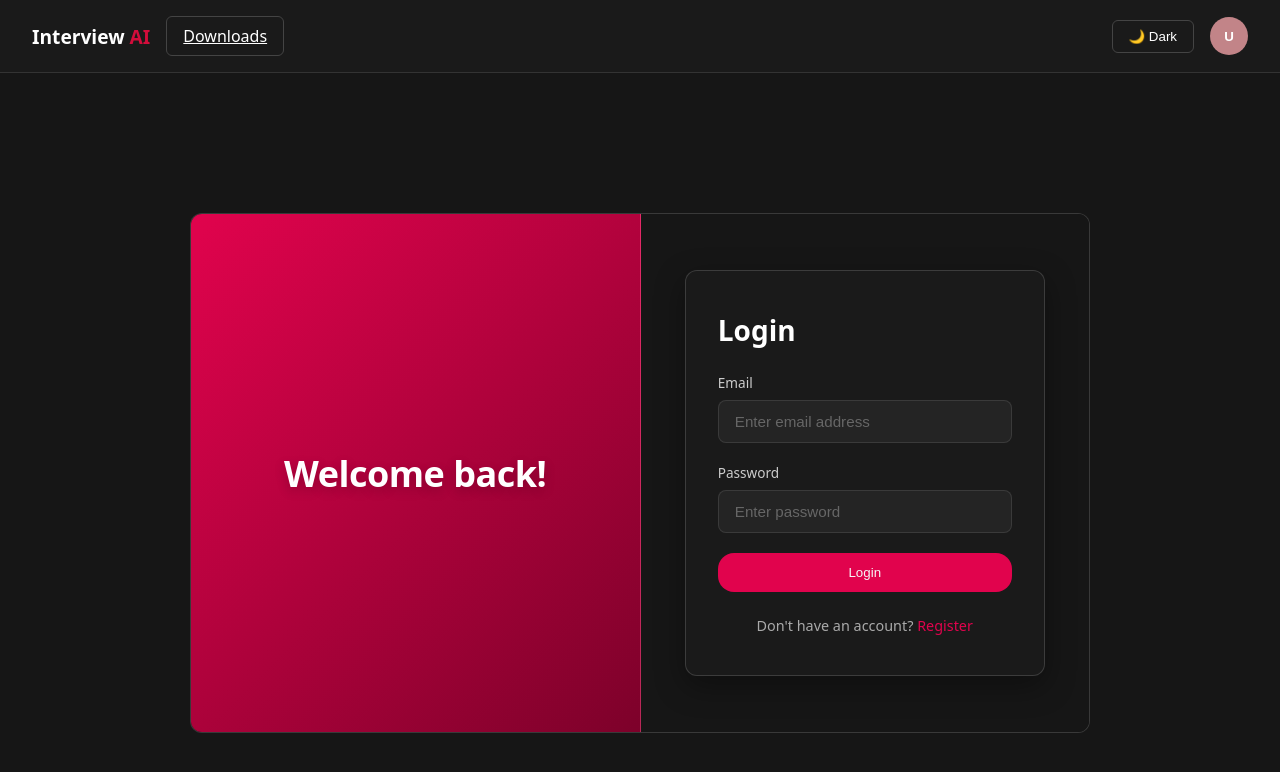
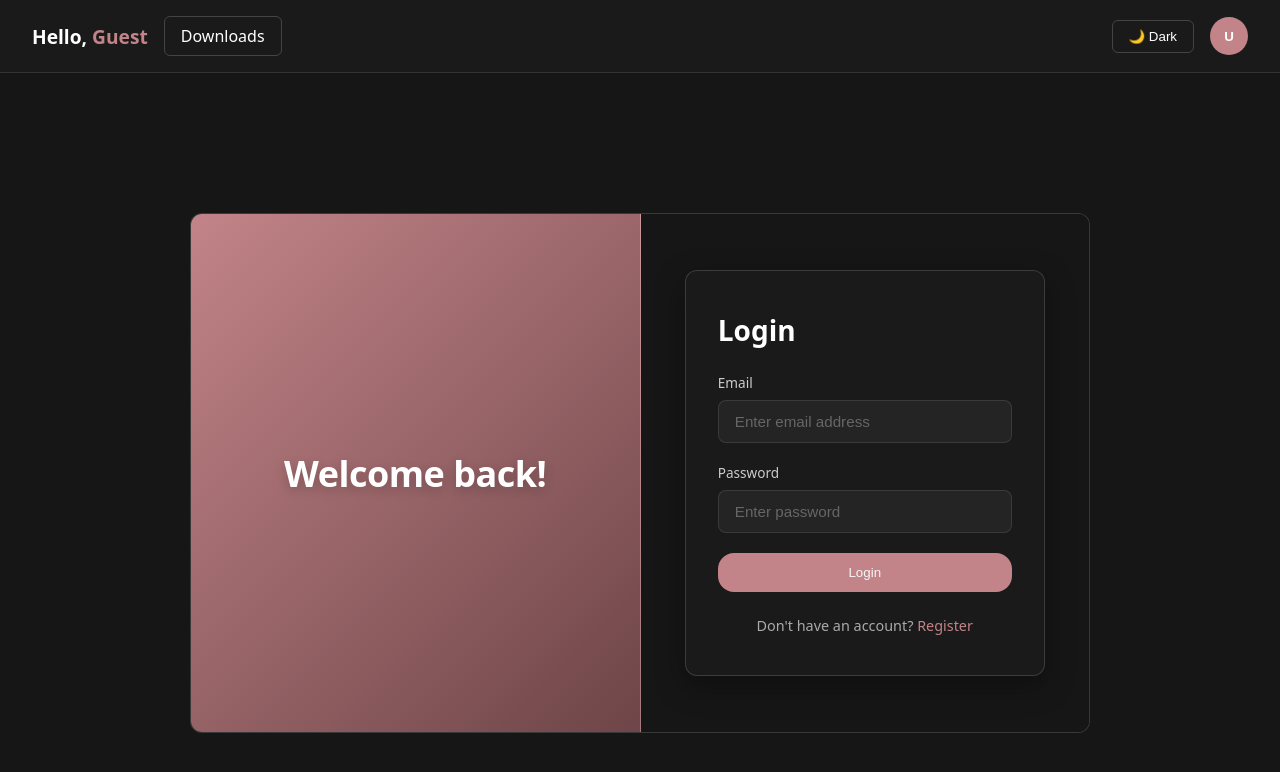
Before and after one commit to tanushree-Patel/AI-Powered-Job-Preparation-Interview-Platform, a React app in the folder frontend/: page /login in a window 1280 px wide. Shown: the top 772 px of the page. Built offline with nearby package versions, Linux system fonts and the light colour scheme; no server answers; the HTML template or start-up script is replaced by a standard one.

Commit message:
Fix navbar crash and change color theme to match website design

```diff
--- a/frontend/src/features/auth/auth.form.scss
+++ b/frontend/src/features/auth/auth.form.scss
@@ -4,18 +4,20 @@ main {
     display: flex;
     align-items: center;
     justify-content: center;
-    background-color: #161616;
+    background-color: var(--auth-bg);
     padding: 1.5rem;
+    transition: background-color 0.2s ease;
 
     .auth-box {
         display: flex;
         width: 100%;
         max-width: 900px;
         min-height: 520px;
-        border: 1px solid rgba(255, 255, 255, 0.15);
+        border: 1px solid var(--auth-box-border);
         border-radius: 12px;
         overflow: hidden;
-        background-color: #161616;
+        background-color: var(--auth-box-bg);
+        transition: background-color 0.2s ease, border-color 0.2s ease;
 
         @media (max-width: 768px) {
             flex-direction: column;
@@ -26,17 +28,18 @@ main {
 
     .auth-left {
         flex: 1;
-        background: linear-gradient(135deg, #e1034d 0%, #7d012a 100%);
+        background: linear-gradient(135deg, #c28488 0%, #6e4548 100%);
         display: flex;
         align-items: center;
         justify-content: center;
         padding: 3rem 2rem;
-        border-right: 1px solid rgba(255, 255, 255, 0.15);
+        border-right: 1px solid var(--auth-box-border);
         text-align: center;
+        transition: border-color 0.2s ease;
 
         @media (max-width: 768px) {
             border-right: none;
-            border-bottom: 1px solid rgba(255, 255, 255, 0.15);
+            border-bottom: 1px solid var(--auth-box-border);
             padding: 2.5rem 2rem;
         }
 
@@ -56,7 +59,8 @@ main {
         align-items: center;
         justify-content: center;
         padding: 3rem 2rem;
-        background-color: #161616;
+        background-color: var(--auth-right-bg);
+        transition: background-color 0.2s ease;
 
         @media (max-width: 768px) {
             padding: 2.5rem 1.5rem;
@@ -65,26 +69,27 @@ main {
         .form-container {
             width: 100%;
             max-width: 360px;
-            border: 1px solid rgba(255, 255, 255, 0.15);
+            border: 1px solid var(--form-container-border);
             border-radius: 12px;
-            background-color: #1a1a1a;
+            background-color: var(--form-container-bg);
             padding: 2.5rem 2rem;
             display: flex;
             flex-direction: column;
             gap: 1.5rem;
             box-shadow: 0 10px 30px rgba(0, 0, 0, 0.35);
+            transition: background-color 0.2s ease, border-color 0.2s ease;
 
             h1 {
                 font-size: 1.75rem;
                 font-weight: 600;
-                color: #ffffff;
+                color: var(--form-title-color);
                 margin: 0;
             }
 
             p {
                 margin: 0;
                 font-size: 0.9rem;
-                color: #aaaaaa;
+                color: var(--form-text-muted);
                 text-align: center;
             }
         }
@@ -104,22 +109,22 @@ main {
         label {
             font-size: 0.85rem;
             font-weight: 500;
-            color: #cccccc;
+            color: var(--form-label-color);
         }
 
         input {
-            border: 1px solid rgba(255, 255, 255, 0.1);
+            border: 1px solid var(--input-border);
             outline: none;
             padding: 0.75rem 1rem;
             border-radius: 8px;
-            background-color: #242424;
-            color: #ffffff;
+            background-color: var(--input-bg);
+            color: var(--input-text-color);
             font-size: 0.95rem;
-            transition: border-color 0.2s, box-shadow 0.2s;
+            transition: border-color 0.2s, box-shadow 0.2s, background-color 0.2s, color 0.2s;
 
             &:focus {
-                border-color: #e1034d;
-                box-shadow: 0 0 0 2px rgba(225, 3, 77, 0.25);
+                border-color: #c28488;
+                box-shadow: 0 0 0 2px rgba(194, 132, 136, 0.25);
             }
 
             &::placeholder {
@@ -129,13 +134,13 @@ main {
     }
 
     a {
-        color: #e1034d;
+        color: #c28488;
         text-decoration: none;
         font-weight: 500;
         transition: color 0.2s;
 
         &:hover {
-            color: #ff2b74;
+            color: #ca7d80;
             text-decoration: underline;
         }
     }
--- a/frontend/src/features/auth/components/Navbar.jsx
+++ b/frontend/src/features/auth/components/Navbar.jsx
@@ -45,7 +45,7 @@ const Navbar = ({ user, handleLogout }) => {
     <nav className="navbar">
       <div className="nav-left">
         <Link to="/" className="nav-logo">
-          Interview <span className="highlight">AI</span>
+          Hello, <span className="highlight">{user?.username || "Guest"}</span>
         </Link>
 
         <Link to="/downloads" className="nav-link-btn">
--- a/frontend/src/features/interview/style/download.scss
+++ b/frontend/src/features/interview/style/download.scss
@@ -1,10 +1,10 @@
-$bg-page:        #0d1117;
-$bg-card:        #161b22;
-$bg-panel:       #1c2230;
-$border-color:   #2a3348;
-$text-primary:   #e6edf3;
-$text-muted:     #7d8590;
-$accent:         #ff2d78;
+$bg-page:        var(--bg-page);
+$bg-card:        var(--bg-card);
+$bg-panel:       var(--bg-panel);
+$border-color:   var(--border-color);
+$text-primary:   var(--text-primary);
+$text-muted:     var(--text-muted);
+$accent:         #c28488;
 $font-stack:     system-ui, -apple-system, BlinkMacSystemFont, 'Segoe UI', Roboto, sans-serif;
 
 .downloads-page {
--- a/frontend/src/features/interview/style/home.scss
+++ b/frontend/src/features/interview/style/home.scss
@@ -1,17 +1,18 @@
 // Variables
-$bg-page: #0d1117;
-$bg-card: #161b22;
-$bg-panel: #1c2230;
-$bg-input: #1e2535;
-$border-color: #2a3348;
-$text-primary: #e6edf3;
-$text-muted: #7d8590;
-$accent: #ff2d78;
-$accent-alt: #ff6b9d;
-$badge-required: #ff2d78;
-$badge-best: #ff2d78;
-$info-bg: #1b2a4a;
-$info-border: #2d4a7a;
+$bg-page: var(--bg-page);
+$bg-card: var(--bg-card);
+$bg-panel: var(--bg-panel);
+$bg-input: var(--bg-input);
+$border-color: var(--border-color);
+$text-primary: var(--text-primary);
+$text-muted: var(--text-muted);
+$accent: #c28488;
+$accent-alt: #dbabb0;
+$badge-required: #c28488;
+$badge-best: #c28488;
+$info-bg: var(--info-bg);
+$info-border: var(--info-border);
+$info-text: var(--info-text);
 $font-stack: system-ui, -apple-system, BlinkMacSystemFont, 'Segoe UI', Roboto, sans-serif;
 
 
@@ -316,7 +317,7 @@ $font-stack: system-ui, -apple-system, BlinkMacSystemFont, 'Segoe UI', Roboto, s
     p {
         margin: 0;
         font-size: 0.8rem;
-        color: #8ab4f8;
+        color: $info-text;
         line-height: 1.5;
 
         strong {
@@ -330,7 +331,7 @@ $font-stack: system-ui, -apple-system, BlinkMacSystemFont, 'Segoe UI', Roboto, s
     align-items: center;
     gap: 0.5rem;
     padding: 0.75rem 1.5rem;
-    background-color: rgb(192, 33, 86);
+    background-color: #c28488;
     color: #fff;
     font-size: 0.9rem;
     font-weight: 600;
--- a/frontend/src/style.scss
+++ b/frontend/src/style.scss
@@ -1,18 +1,81 @@
+@use './style/button.scss';
 
-@use './style/button.scss';
-*{
-    margin:0%;
-    padding:0%;
-    box-sizing: border-box;
+
+:root {
+  --bg-page: #0d1117;
+  --bg-card: #161b22;
+  --bg-panel: #1c2230;
+  --bg-input: #1e2535;
+  --border-color: #2a3348;
+  --border-color-light: #3d4a66;
+  --text-primary: #e6edf3;
+  --text-muted: #7d8590;
+  --text-muted-light: #a0a6b0;
+
+  --info-bg: #1b2a4a;
+  --info-border: #2d4a7a;
+  --info-text: #8ab4f8;
+
+  --auth-bg: #161616;
+  --auth-box-bg: #161616;
+  --auth-box-border: rgba(255, 255, 255, 0.15);
+  --auth-right-bg: #161616;
+  --form-container-bg: #1a1a1a;
+  --form-container-border: rgba(255, 255, 255, 0.15);
+  --form-title-color: #ffffff;
+  --form-text-muted: #aaaaaa;
+  --form-label-color: #cccccc;
+  --input-bg: #242424;
+  --input-border: rgba(255, 255, 255, 0.1);
+  --input-text-color: #ffffff;
+}
+
+body.light {
+  --bg-page: #f5f6f8;
+  --bg-card: #ffffff;
+  --bg-panel: #f0f2f5;
+  --bg-input: #ffffff;
+  --border-color: #dddddd;
+  --border-color-light: #bbbbbb;
+  --text-primary: #1c1e21;
+  --text-muted: #606770;
+  --text-muted-light: #484f56;
+
+  --info-bg: #e8f0fe;
+  --info-border: #c2dbff;
+  --info-text: #1a73e8;
+
+  --auth-bg: #f5f6f8;
+  --auth-box-bg: #ffffff;
+  --auth-box-border: #dddddd;
+  --auth-right-bg: #ffffff;
+  --form-container-bg: #fafafa;
+  --form-container-border: #dddddd;
+  --form-title-color: #1c1e21;
+  --form-text-muted: #606770;
+  --form-label-color: #606770;
+  --input-bg: #ffffff;
+  --input-border: #dddddd;
+  --input-text-color: #1c1e21;
+}
+
+* {
+  margin: 0%;
+  padding: 0%;
+  box-sizing: border-box;
 
 }
-html,body,#root{
-    width:100%;
-    background-color: #161616;
-    color: whitesmoke;
-    font-family: system-ui, -apple-system, BlinkMacSystemFont, 'Segoe UI', Roboto, Oxygen, Ubuntu, Cantarell, 'Open Sans', 'Helvetica Neue', sans-serif;
+
+html,
+body,
+#root {
+  width: 100%;
+  background-color: var(--bg-page);
+  color: var(--text-primary);
+  font-family: system-ui, -apple-system, BlinkMacSystemFont, 'Segoe UI', Roboto, Oxygen, Ubuntu, Cantarell, 'Open Sans', 'Helvetica Neue', sans-serif;
+  transition: background-color 0.2s ease, color 0.2s ease;
 }
 
-.highlight{
-    color:#d20d3b;
+.highlight {
+  color: #c28488;
 }
--- a/frontend/src/style/button.scss
+++ b/frontend/src/style/button.scss
@@ -11,7 +11,7 @@
 
 
 &.primary-button{
-    background-color: #e1034d;
+    background-color: #c28488;
     color: whitesmoke;
 }
 &:active{
--- a/frontend/src/style/navbar.scss
+++ b/frontend/src/style/navbar.scss
@@ -33,6 +33,7 @@
   color: white;
   cursor: pointer;
   border-radius: 6px;
+  text-decoration: none;
 }
 
 .user-profile-container {
```
Also changed, not shown: frontend/src/features/interview/style/interview.scss (+74 -72 lines).
